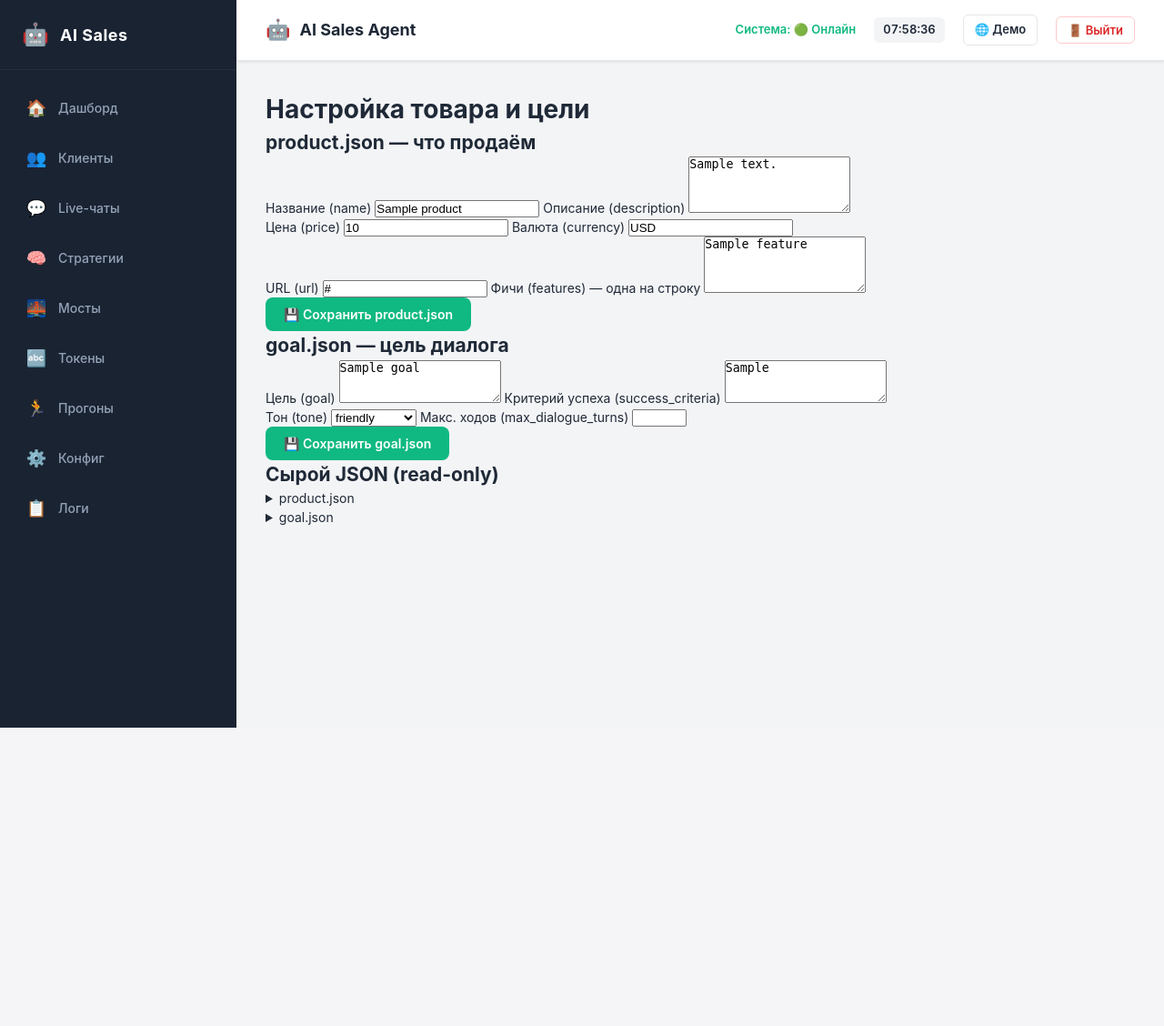
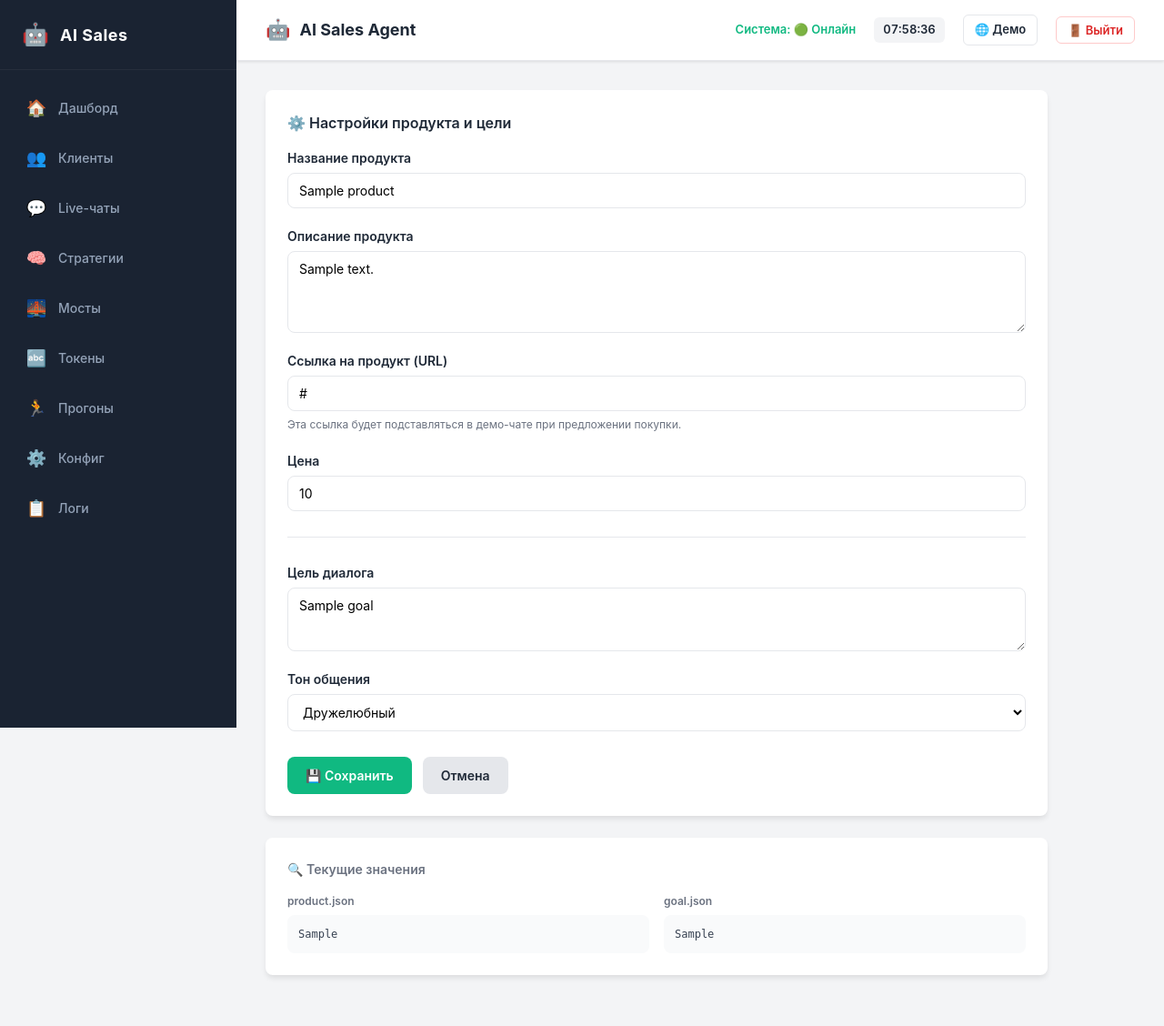
Before and after one commit to AleksandrG74/ai-sales-robot, a FastAPI app: template web/backend/templates/config.html in a window 1280 px wide. Shown: the whole page at 91% size. Before the commit the page ends 800 px from the top, so only its background shows below. Run offline with FastAPI, Linux system fonts and the light colour scheme; the template is opened without the code that fills it: most values are stand-ins (such as "Sample title", 1, 10 or a date in 2020).

Commit message:
fix (ui): вёрстка config.html, русский tone, ссылка в demo-чате

```diff
--- a/web/backend/api.py
+++ b/web/backend/api.py
@@ -627,3 +627,24 @@ async def demo_chat(body: DemoChatRequest):
     except Exception as e:
         err_str = f"Ошибка: {e}\n{traceback.format_exc()}"
         return JSONResponse(status_code=500, content={"detail": err_str})
+
+
+TONE_MAP_RU_TO_EN = {
+    "Дружелюбный": "friendly",
+    "Профессиональный": "professional",
+    "Непринуждённый": "casual",
+    "Непринужденный": "casual",
+    "Официальный": "formal",
+}
+
+def normalize_tone(value: str) -> str:
+    """Приводит русское название тона к английскому ключу."""
+    if not value:
+        return "friendly"
+    v = value.strip()
+    if v in TONE_MAP_RU_TO_EN:
+        return TONE_MAP_RU_TO_EN[v]
+    allowed = {"friendly", "professional", "casual", "formal"}
+    if v.lower() in allowed:
+        return v.lower()
+    return "friendly"
--- a/web/backend/templates/config.html
+++ b/web/backend/templates/config.html
@@ -1,116 +1,106 @@
 {% extends "base.html" %}
+
 {% block title %}Конфиг — AI Sales Robot{% endblock %}
 
 {% block content %}
-<h1>Настройка товара и цели</h1>
+<div class="card" style="max-width: 860px;">
+    <div class="card-title">⚙️ Настройки продукта и цели</div>
 
-{% if saved == "product" %}
-<div class="alert alert-ok">✅ Товар сохранён.</div>
-{% elif saved == "goal" %}
-<div class="alert alert-ok">✅ Цель сохранена.</div>
+    {% if saved %}
+    <div class="alert alert-success" style="background:#d1fae5; color:#065f46; padding:12px 16px; border-radius:8px; margin-bottom:16px;">
+        ✅ Настройки успешно сохранены
+    </div>
     {% endif %}
 
     {% if error %}
-<div class="alert alert-error">❌ Ошибка: {{ error }}</div>
+    <div class="alert alert-danger" style="background:#fee2e2; color:#991b1b; padding:12px 16px; border-radius:8px; margin-bottom:16px;">
+        ❌ Ошибка: {{ error }}
+    </div>
     {% endif %}
 
-<section class="grid-2">
-    <div class="panel">
-        <h2>product.json — что продаём</h2>
+    <form method="post" action="/config" style="display:flex; flex-direction:column; gap:20px;">
 
-        <form method="post" action="/api/config/product/form" class="config-form">
-            <label>
-                <span>Название (name)</span>
-                <input type="text" name="name" value="{{ product.get('name', '') }}" required>
-            </label>
-
-            <label>
-                <span>Описание (description)</span>
-                <textarea name="description" rows="4">{{ product.get('description', '') }}</textarea>
-            </label>
-
-            <div class="row-2">
-                <label>
-                    <span>Цена (price)</span>
-                    <input type="number" step="0.01" min="0"
-                           name="price" value="{{ product.get('price', 0) }}">
-                </label>
-                <label>
-                    <span>Валюта (currency)</span>
-                    <input type="text" name="currency" value="{{ product.get('currency', 'RUB') }}">
-                </label>
+        <!-- Продукт -->
+        <div class="form-group" style="display:flex; flex-direction:column; gap:6px;">
+            <label for="product_name" style="font-weight:600; font-size:14px; color:var(--text-main);">Название продукта</label>
+            <input type="text" id="product_name" name="product_name"
+                   value="{{ product.get('name', '') }}"
+                   placeholder="Например: AI Sales Robot"
+                   style="width:100%; padding:10px 12px; border:1px solid var(--border-color); border-radius:8px; font-size:14px; font-family:inherit;">
         </div>
 
-            <label>
-                <span>URL (url)</span>
-                <input type="text" name="url" value="{{ product.get('url', '') }}">
-            </label>
+        <div class="form-group" style="display:flex; flex-direction:column; gap:6px;">
+            <label for="product_description" style="font-weight:600; font-size:14px; color:var(--text-main);">Описание продукта</label>
+            <textarea id="product_description" name="product_description" rows="3"
+                      placeholder="Краткое описание продукта"
+                      style="width:100%; padding:10px 12px; border:1px solid var(--border-color); border-radius:8px; font-size:14px; font-family:inherit; resize:vertical; min-height:90px;">{{ product.get('description', '') }}</textarea>
+        </div>
 
-            <label>
-                <span>Фичи (features) — одна на строку</span>
-                {% set feats = product.get('features', []) %}
-                {% if feats is string %}
-                    {% set feats_text = feats %}
-                {% else %}
-                    {% set feats_text = feats | join("\n") %}
-                {% endif %}
-                <textarea name="features" rows="4">{{ feats_text }}</textarea>
-            </label>
+        <div class="form-group" style="display:flex; flex-direction:column; gap:6px;">
+            <label for="product_url" style="font-weight:600; font-size:14px; color:var(--text-main);">Ссылка на продукт (URL)</label>
+            <input type="url" id="product_url" name="product_url"
+                   value="{{ product.get('url', '') }}"
+                   placeholder="https://example.com/product"
+                   style="width:100%; padding:10px 12px; border:1px solid var(--border-color); border-radius:8px; font-size:14px; font-family:inherit;">
+            <small style="color:var(--text-muted); font-size:12px;">Эта ссылка будет подставляться в демо-чате при предложении покупки.</small>
+        </div>
 
-            <div class="form-actions">
-                <button type="submit" class="btn btn-primary">💾 Сохранить product.json</button>
+        <div class="form-group" style="display:flex; flex-direction:column; gap:6px;">
+            <label for="product_price" style="font-weight:600; font-size:14px; color:var(--text-main);">Цена</label>
+            <input type="text" id="product_price" name="product_price"
+                   value="{{ product.get('price', '') }}"
+                   placeholder="Например: 2990 руб."
+                   style="width:100%; padding:10px 12px; border:1px solid var(--border-color); border-radius:8px; font-size:14px; font-family:inherit;">
+        </div>
+
+        <hr style="border:none; border-top:1px solid var(--border-color); margin:8px 0;">
+
+        <!-- Цель -->
+        <div class="form-group" style="display:flex; flex-direction:column; gap:6px;">
+            <label for="goal_text" style="font-weight:600; font-size:14px; color:var(--text-main);">Цель диалога</label>
+            <textarea id="goal_text" name="goal_text" rows="2"
+                      placeholder="Например: довести клиента до оформления заказа"
+                      style="width:100%; padding:10px 12px; border:1px solid var(--border-color); border-radius:8px; font-size:14px; font-family:inherit; resize:vertical; min-height:70px;">{{ goal.get('goal', '') }}</textarea>
+        </div>
+
+        <div class="form-group" style="display:flex; flex-direction:column; gap:6px;">
+            <label for="tone" style="font-weight:600; font-size:14px; color:var(--text-main);">Тон общения</label>
+            {% set current_tone = goal.get('tone', 'friendly') %}
+            <select id="tone" name="tone"
+                    style="width:100%; padding:10px 12px; border:1px solid var(--border-color); border-radius:8px; font-size:14px; font-family:inherit; background:#fff;">
+                <option value="friendly" {% if current_tone == 'friendly' %}selected{% endif %}>Дружелюбный</option>
+                <option value="professional" {% if current_tone == 'professional' %}selected{% endif %}>Профессиональный</option>
+                <option value="casual" {% if current_tone == 'casual' %}selected{% endif %}>Непринуждённый</option>
+                <option value="formal" {% if current_tone == 'formal' %}selected{% endif %}>Официальный</option>
+            </select>
+        </div>
+
+        <div style="display:flex; gap:12px; margin-top:8px;">
+            <button type="submit" class="btn">💾 Сохранить</button>
+            <a href="/" class="btn btn-secondary">Отмена</a>
         </div>
     </form>
 </div>
 
-    <div class="panel">
-        <h2>goal.json — цель диалога</h2>
-
-        <form method="post" action="/api/config/goal/form" class="config-form">
-            <label>
-                <span>Цель (goal)</span>
-                <textarea name="goal" rows="3" required>{{ goal.get('goal', '') }}</textarea>
-            </label>
-
-            <label>
-                <span>Критерий успеха (success_criteria)</span>
-                <textarea name="success_criteria" rows="3">{{ goal.get('success_criteria', '') }}</textarea>
-            </label>
-
-            <div class="row-2">
-                <label>
-                    <span>Тон (tone)</span>
-                    <select name="tone">
-                        {% set tone = goal.get('tone', 'friendly') %}
-                        {% for opt in ["friendly", "professional", "casual", "formal"] %}
-                        <option value="{{ opt }}" {% if tone == opt %}selected{% endif %}>{{ opt }}</option>
-                        {% endfor %}
-                    </select>
-                </label>
-                <label>
-                    <span>Макс. ходов (max_dialogue_turns)</span>
-                    <input type="number" min="0" max="100"
-                           name="max_dialogue_turns"
-                           value="{{ goal.get('max_dialogue_turns', 0) }}">
-                </label>
+<!-- Предпросмотр JSON (для отладки) -->
+<div class="card" style="max-width:860px; margin-top:24px;">
+    <div class="card-title" style="font-size:14px; color:var(--text-muted);">🔍 Текущие значения</div>
+    <div style="display:grid; grid-template-columns:1fr 1fr; gap:16px;">
+        <div>
+            <div style="font-size:12px; font-weight:600; color:var(--text-muted); margin-bottom:6px;">product.json</div>
+            <pre style="background:#f9fafb; padding:12px; border-radius:8px; font-size:12px; overflow-x:auto; color:#374151;">{{ product_json or product | tojson(indent=2) }}</pre>
+        </div>
+        <div>
+            <div style="font-size:12px; font-weight:600; color:var(--text-muted); margin-bottom:6px;">goal.json</div>
+            <pre style="background:#f9fafb; padding:12px; border-radius:8px; font-size:12px; overflow-x:auto; color:#374151;">{{ goal_json or goal | tojson(indent=2) }}</pre>
+        </div>
+    </div>
 </div>
 
-            <div class="form-actions">
-                <button type="submit" class="btn btn-primary">💾 Сохранить goal.json</button>
-            </div>
-        </form>
-    </div>
-</section>
-
-<section class="panel">
-    <h2>Сырой JSON (read-only)</h2>
-    <details>
-        <summary>product.json</summary>
-        <pre class="code-block">{{ product_json }}</pre>
-    </details>
-    <details>
-        <summary>goal.json</summary>
-        <pre class="code-block">{{ goal_json }}</pre>
-    </details>
-</section>
+<style>
+    @media (max-width: 640px) {
+        .card { padding: 16px !important; }
+        div[style*="grid-template-columns:1fr 1fr"] { grid-template-columns: 1fr !important; }
+    }
+</style>
 {% endblock %}
```
Lines whose indentation alone changed are shown as unchanged.
